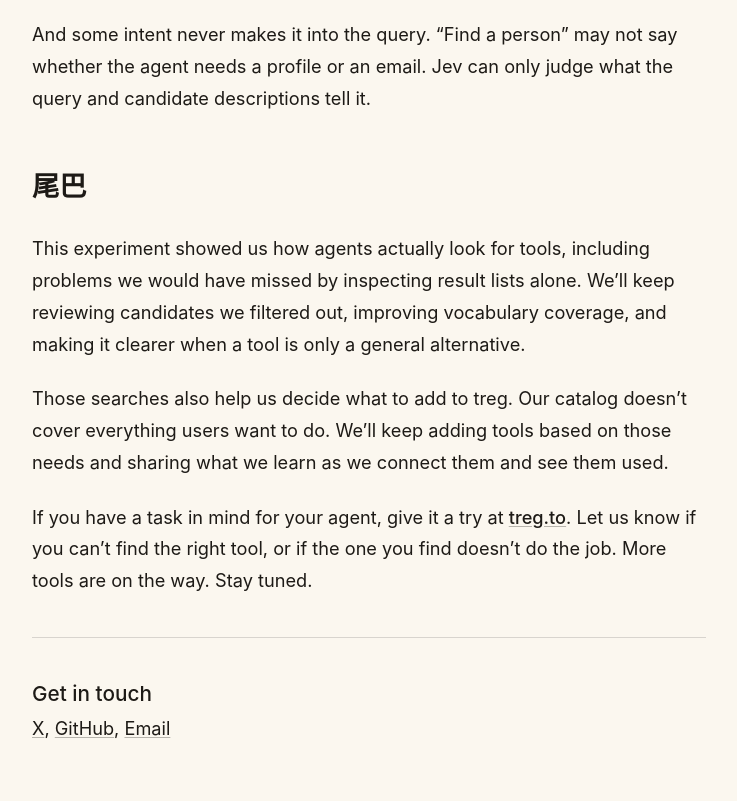
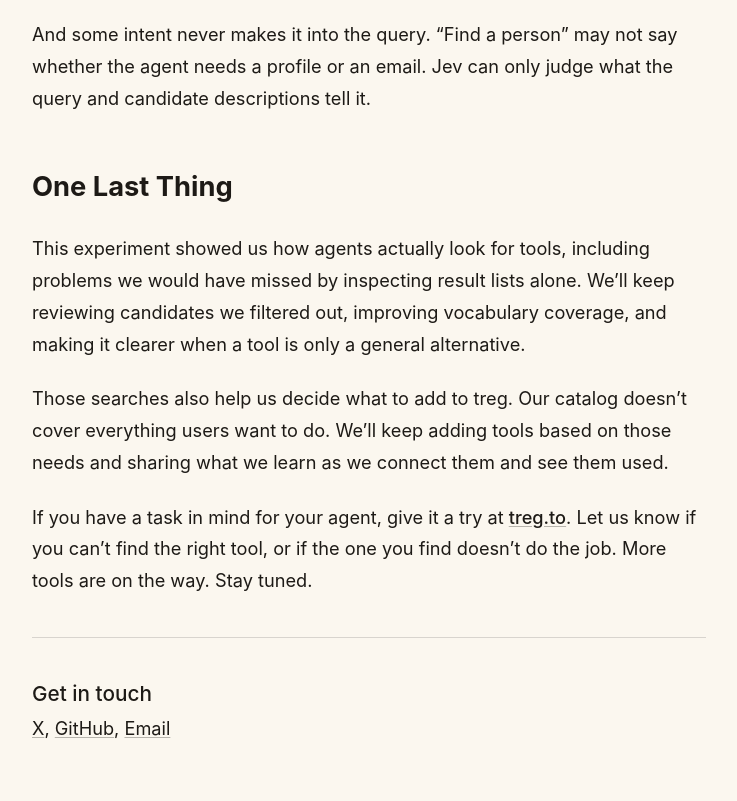
Before and after one commit to stonexer/personal-website, an Astro site: page /en/blog/jev-tool-search in a window 1280 px wide. Shown: the part 11199-12000 px from the top of the page, without its empty margins (271-1008 px from the left). Built offline with nearby package versions, Linux system fonts and the light colour scheme; Astro itself is replaced by a stand-in of ours.

Commit message:
docs: translate English article closing heading

```diff
--- a/src/content/blog/en/jev-tool-search/index.md
+++ b/src/content/blog/en/jev-tool-search/index.md
@@ -204,7 +204,7 @@ Rejecting all 30 candidates doesn’t establish that the catalog has no suitable
 
 And some intent never makes it into the query. “Find a person” may not say whether the agent needs a profile or an email. Jev can only judge what the query and candidate descriptions tell it.
 
-## 尾巴
+## One Last Thing
 
 This experiment showed us how agents actually look for tools, including problems we would have missed by inspecting result lists alone. We’ll keep reviewing candidates we filtered out, improving vocabulary coverage, and making it clearer when a tool is only a general alternative.
 
```
